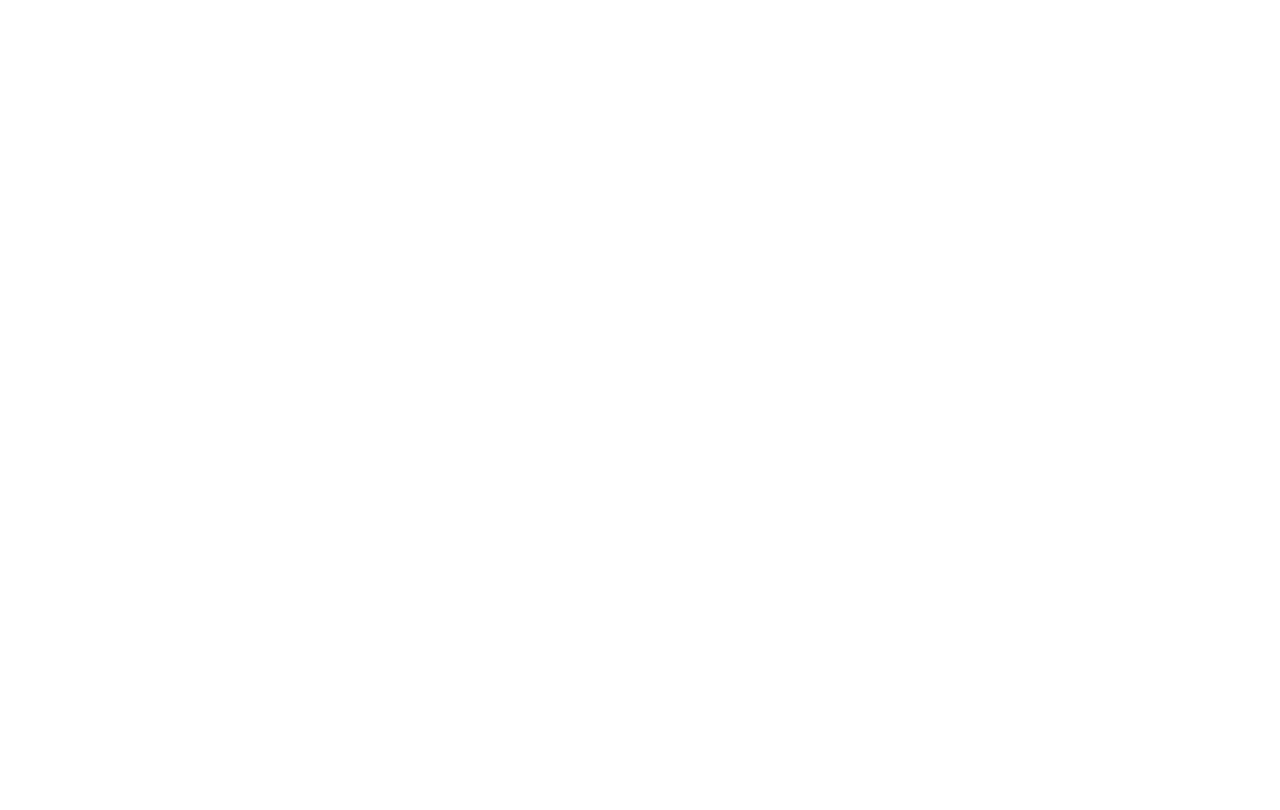
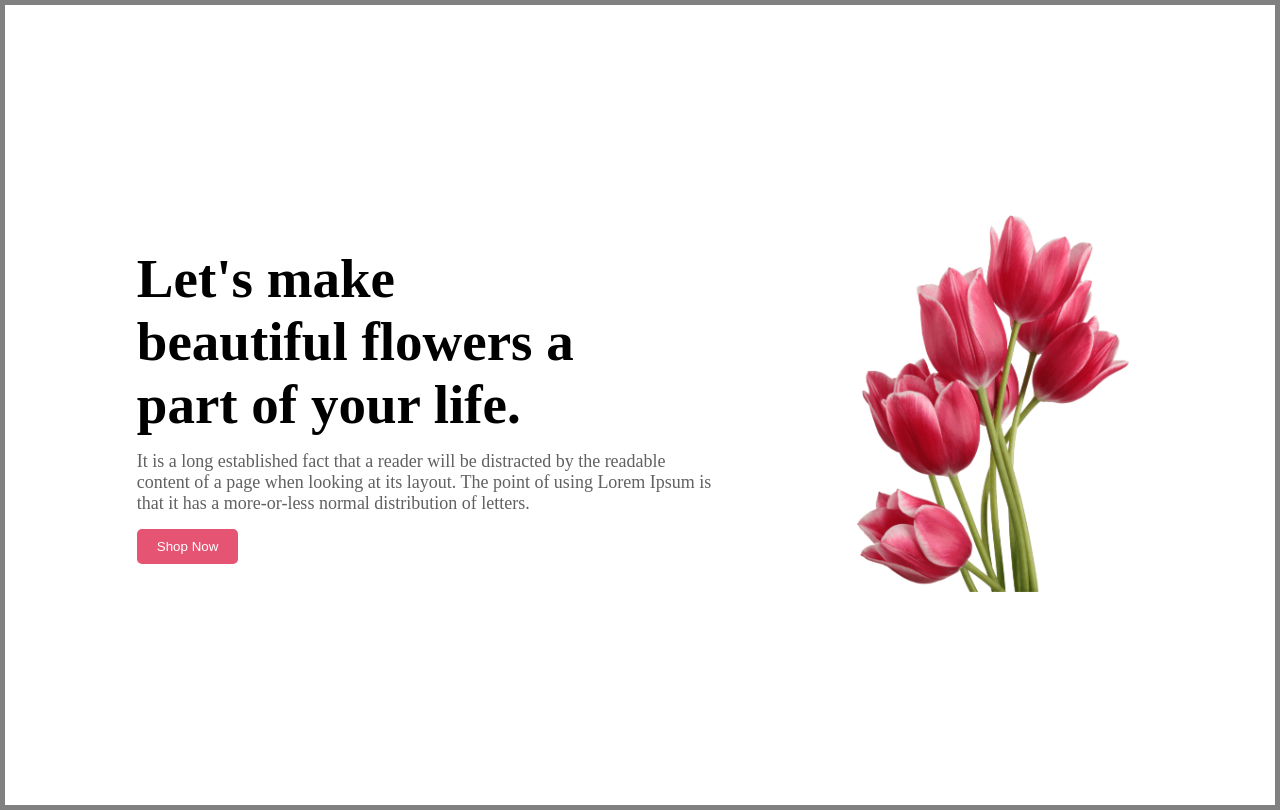
Before and after one commit to IMSABUJ97/flower-shop-assignment, a plain HTML site: page index.html in a window 1280 px wide. Drawn offline with Linux system fonts and the light colour scheme.

Commit message:
added the first blog

```diff
--- a/css/style.css
+++ b/css/style.css
@@ -0,0 +1,37 @@
+*{
+    margin: 0px;
+    padding: 0px;
+}
+
+.banner-img{
+    width: 300px;
+}
+
+.banner-container{
+    display: flex;
+    justify-content: space-evenly;
+    height: 100vh;
+    align-items: center;
+    border: 5px solid gray;
+    background-position: center;
+    background-size: cover;
+    background-repeat: no-repeat;
+}
+
+.title{
+    font-size: 55px;
+    font-weight: bold;
+}
+.description{
+    font-size: 18px;
+    margin-top: 15px;
+    margin-bottom: 15px;
+    color: #616161;
+}
+.btn{
+    padding: 10px 20px;
+    background-color: #E55473;
+    color: white;
+    border: none;
+    border-radius: 5px;
+}
--- a/index.html
+++ b/index.html
@@ -7,13 +7,26 @@
     <link rel="stylesheet" href="css/style.css">
 </head>
 <body>
-    <!-- header section starts -->
     <header>
+        <section>
+            <div class="banner-container">
+                <div class="banner-text">
+                    <h2 class="title">Let's make<br>
+                        beautiful flowers a<br>
+                        part of your life.</h2>
+                        <p class="description">It is a long established fact that a reader will be distracted by the readable<br> content of a page when looking at its layout. The point of using Lorem Ipsum is<br> that it has a more-or-less normal distribution of letters.</p>
+                        <button class="btn">Shop Now</button>
+                </div>
+                <div class="banner-photo">
+                    <img class="banner-img" src="./Flower Asset/pngwing 10.png" alt="">
+                </div>
+            </div>
+        </section>
+    </header>
+    <main>
+        <section>
 
-    </header>
-    <!-- header section ends -->
-    <main>
-
+        </section>
     </main>
     <footer>
 
```
